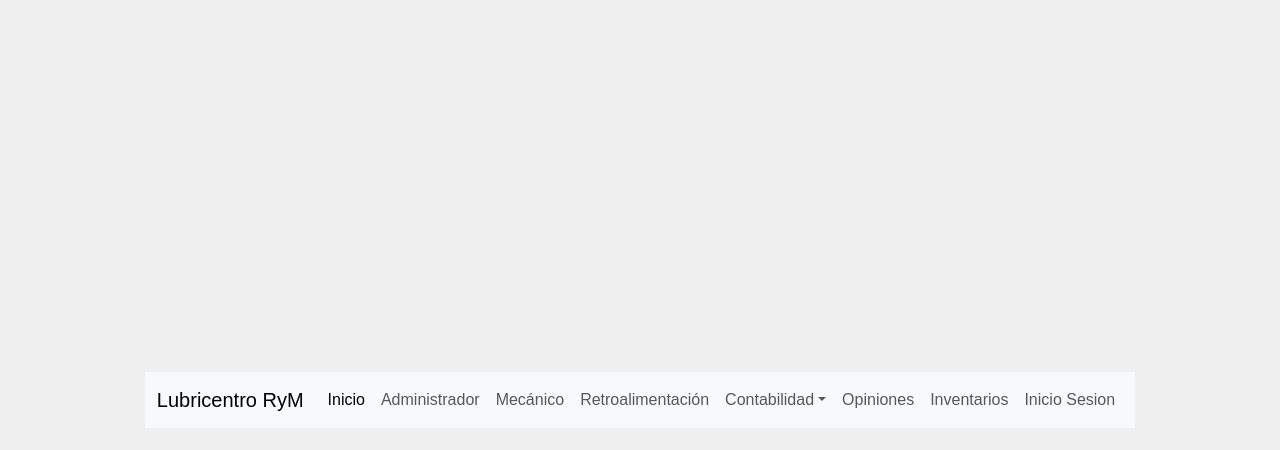
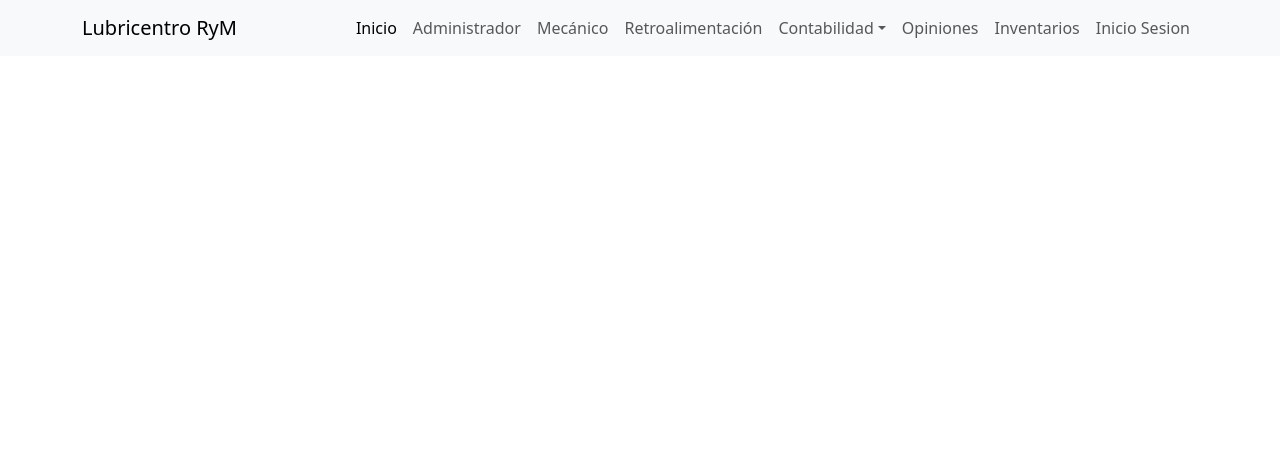
Before and after one commit to bacosta30762/ProyectoFinalFidelitas, a React (Create React App) app in the folder web-page-lubricentro/: page / in a window 1280 px wide. Shown: the top 450 px of the page. Built offline with nearby package versions, Linux system fonts and the light colour scheme; what @react-pdf/renderer would draw is missing.

Commit message:
Update login.css

```diff
--- a/web-page-lubricentro/src/components/Inicio/login.css
+++ b/web-page-lubricentro/src/components/Inicio/login.css
@@ -1,12 +1,4 @@
-body {
-    font-family: Arial, sans-serif;
-    background-color: #f0f0f0;
-    margin: 0;
-    display: flex;
-    justify-content: center;
-    align-items: center;
-    height: 100vh;
-  }
+
 
   .login-container {
     background-color: #fff;
```
